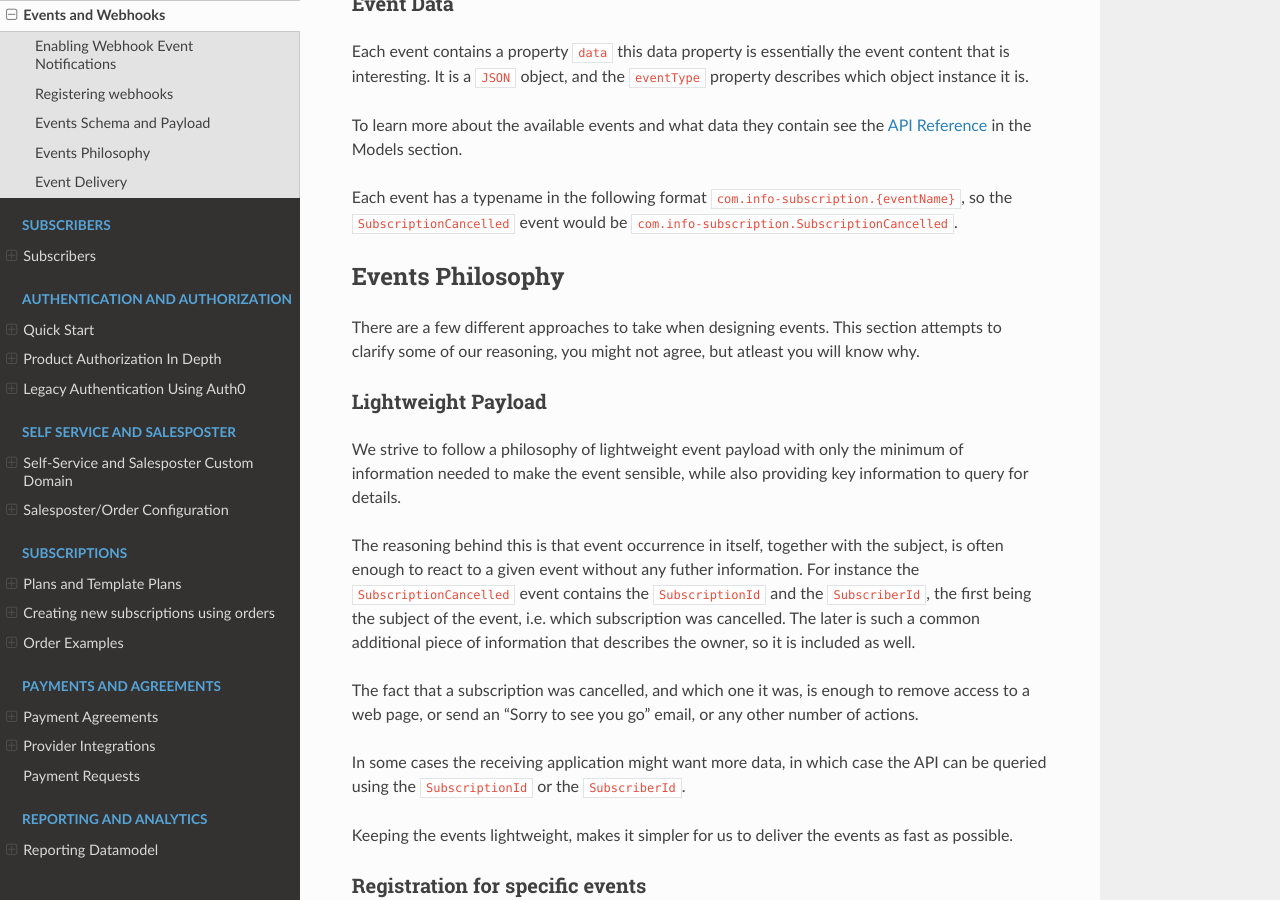
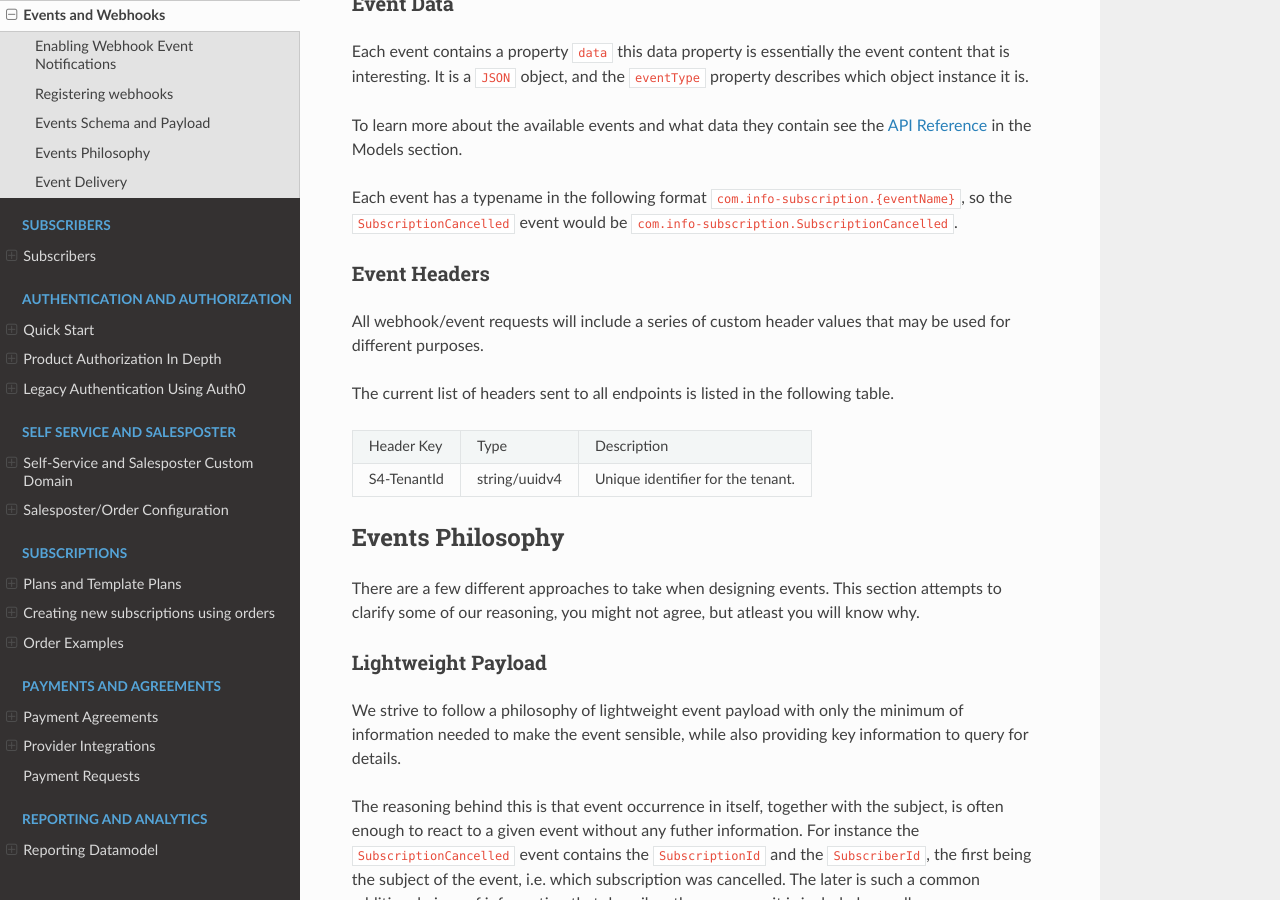
Before and after one commit to infosoftas/info-subscription-doc, a Sphinx documentation site: the page built from source/events/events-introduction.rst, in a window 1280 px wide and 900 px high, scrolled down 3744 px. Built offline with Sphinx 7.4.7 and the Read the Docs theme 2.0.0, drawn with Linux system fonts in a browser that asks for light colours; formulas are drawn with MathJax 3.

Commit message:
Short description about the new event header (#64)

```diff
--- a/source/events/events-introduction.rst
+++ b/source/events/events-introduction.rst
@@ -166,6 +166,18 @@ To learn more about the available events and what data they contain see the `API
 
 Each event has a typename in the following format ``com.info-subscription.{eventName}``, so the ``SubscriptionCancelled`` event would be ``com.info-subscription.SubscriptionCancelled``.
 
+Event Headers
+-------------
+All webhook/event requests will include a series of custom header values that may be used for different purposes.
+
+The current list of headers sent to all endpoints is listed in the following table.
+
++-----------------+---------------+------------------------------------------------------+
+| Header Key      | Type          | Description                                          |
++-----------------+---------------+------------------------------------------------------+
+| S4-TenantId     | string/uuidv4 | Unique identifier for the tenant.                    |
++-----------------+---------------+------------------------------------------------------+
+
 Events Philosophy
 =================
 There are a few different approaches to take when designing events. This section attempts to clarify some of our reasoning, you might not agree, but atleast you will know why.
```
